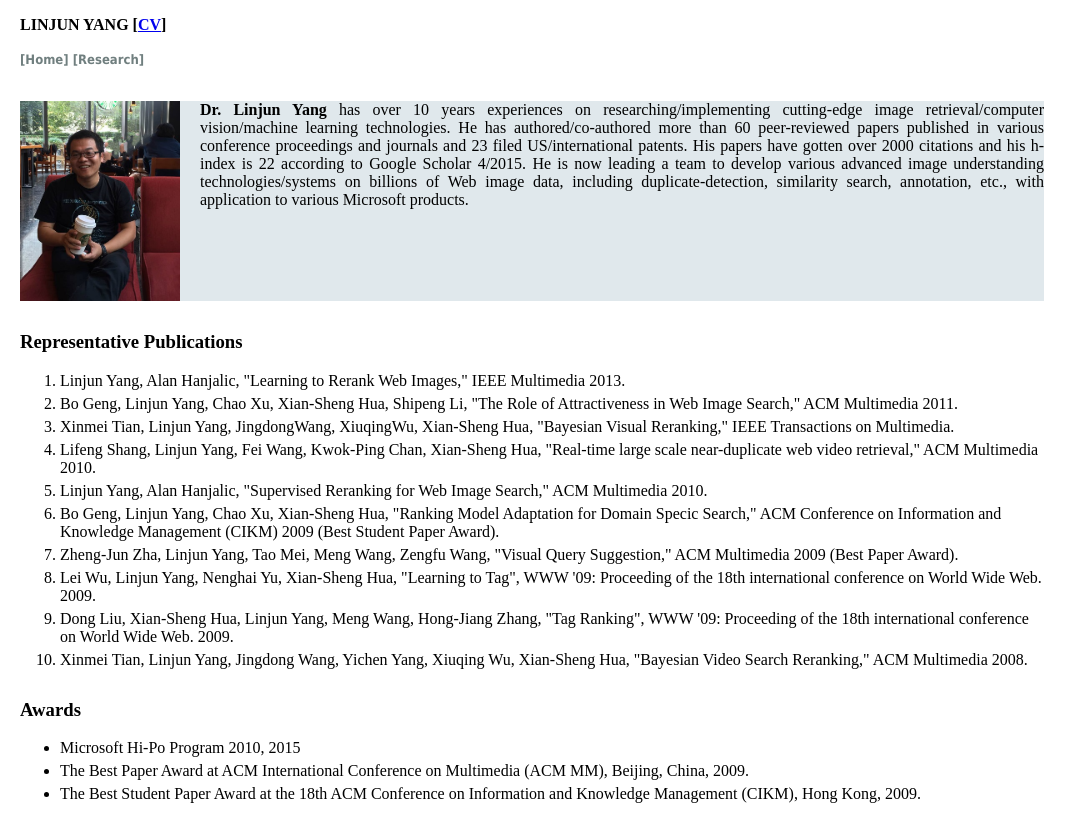
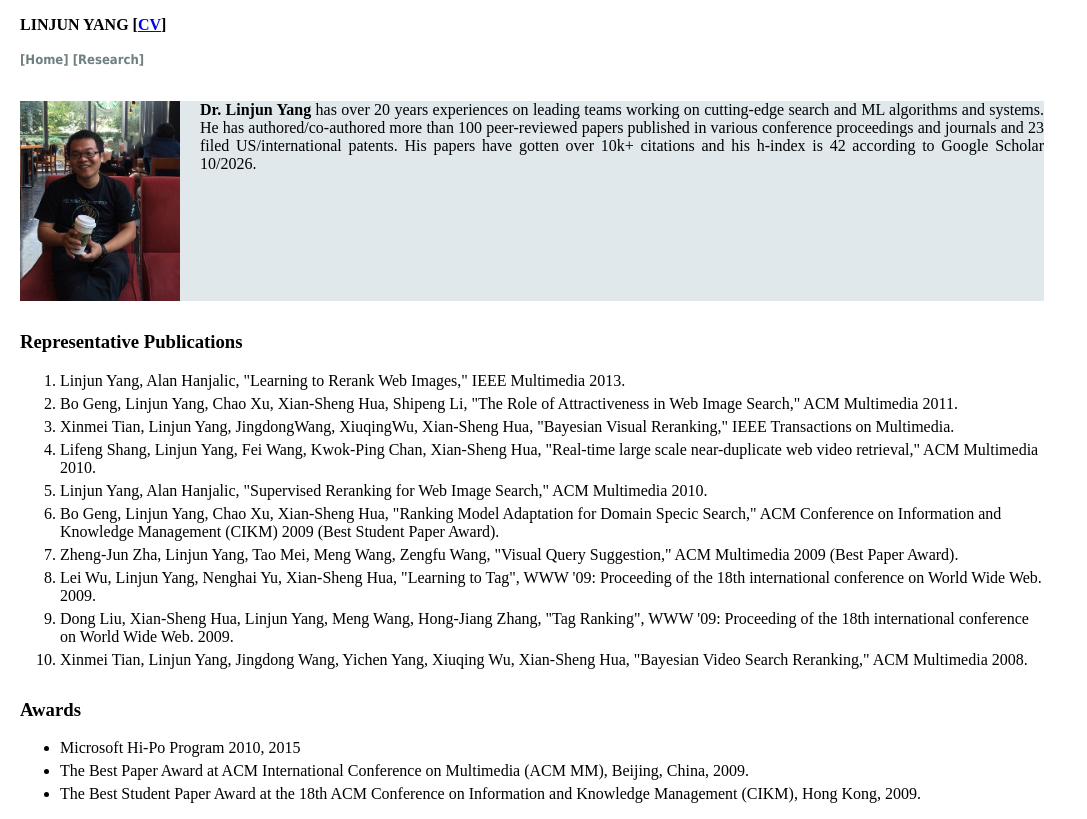
Before and after one commit to linjuny/linjuny.github.io, a plain HTML site: page index.html in a window 1280 px wide. Shown: the whole page, without its empty margins (0-1087 px from the left). Drawn offline with Linux system fonts and the light colour scheme.

Commit message:
Update index.html

```diff
--- a/index.html
+++ b/index.html
@@ -12,7 +12,7 @@
 <body>
 
 <div name="header">
-	<p class="auto-style1"><strong>LINJUN YANG <span>[<a href="resume\Yang.pdf">CV</a></span>]</strong></p>
+	<p class="auto-style1"><strong>LINJUN YANG <span>[<a href="resume\yang_resume.pdf">CV</a></span>]</strong></p>
 	<div id="menu">
 		<ul>
 			<li><a href="index.html">[Home]</a></li>
@@ -22,14 +22,12 @@
 </div>
 <div class="section intro" name="intro">
 	<img class="portrait" alt="Linjun Yang" height="200px" name="portrait" src="portrait.jpg" width="160px">
-	<p><strong>Dr. Linjun Yang</strong> has over 10 years experiences on researching/implementing
-	cutting-edge image retrieval/computer vision/machine learning technologies.
-	He has authored/co-authored more than 60 peer-reviewed papers published in various
+	<p><strong>Dr. Linjun Yang</strong> has over 20 years experiences on leading teams working on
+	cutting-edge search and ML algorithms and systems.
+	He has authored/co-authored more than 100 peer-reviewed papers published in various
 	conference proceedings and journals and 23 filed US/international patents. His
-	papers have gotten over 2000 citations and his h-index is 22 according to Google
-	Scholar 4/2015. He is now leading a team to develop various advanced image understanding
-	technologies/systems on billions of Web image data, including duplicate-detection,
-	similarity search, annotation, etc., with application to various Microsoft products.</p>
+	papers have gotten over 10k+ citations and his h-index is 42 according to Google
+	Scholar 10/2026. </p>
 </div>
 <div name="content">
 	<div class="section">
```
